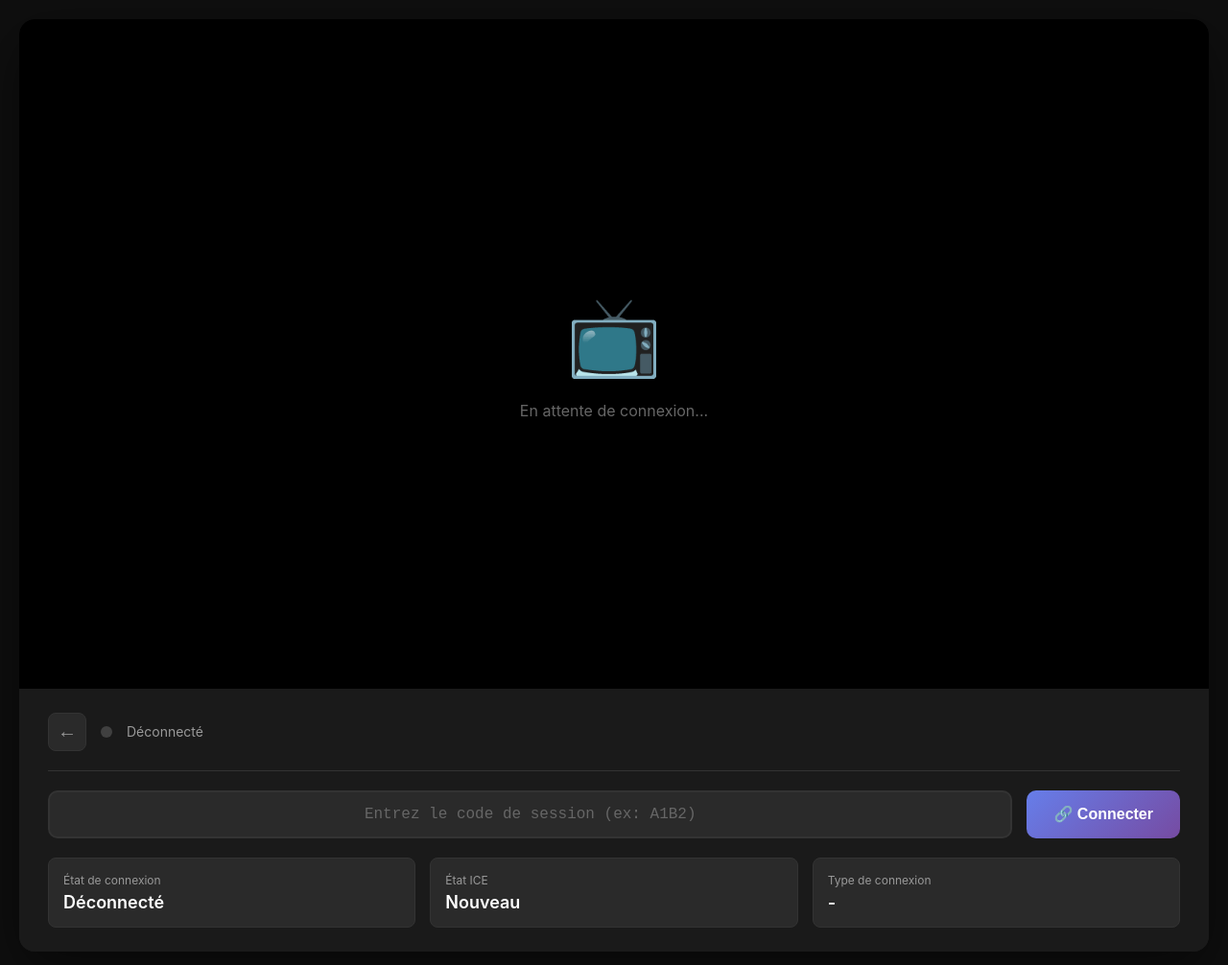
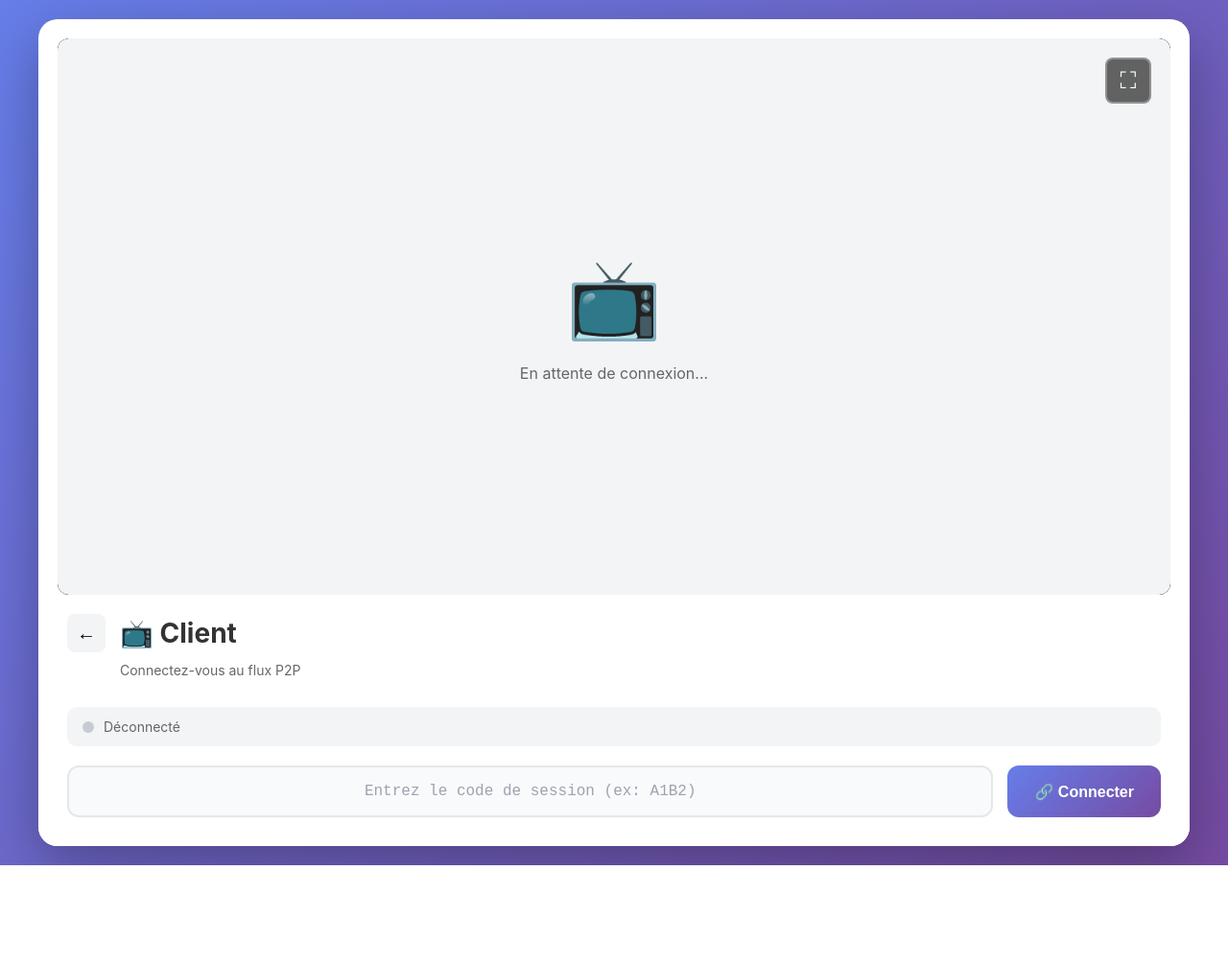
Before and after one commit to c4software/local-screen-sharing, a website: page public/receiver.html in a window 1280 px wide. Shown: the whole page at 96% size. After the commit the page ends 902 px from the top, so only its background shows below. Drawn offline with nearby package versions, Linux system fonts and the light colour scheme.

Commit message:
refactor: Redesign receiver UI with a modern theme, remove connection statistics, and add fullscreen support.

```diff
--- a/public/receiver.html
+++ b/public/receiver.html
@@ -14,7 +14,7 @@
 
         body {
             font-family: -apple-system, BlinkMacSystemFont, 'Segoe UI', Roboto, sans-serif;
-            background: #0f0f0f;
+            background: linear-gradient(135deg, #667eea 0%, #764ba2 100%);
             min-height: 100vh;
             display: flex;
             justify-content: center;
@@ -24,23 +24,26 @@
 
         .player-container {
             width: 100%;
-            max-width: 1400px;
-            background: #1a1a1a;
-            border-radius: 16px;
+            max-width: 1200px;
+            background: white;
+            border-radius: 20px;
             overflow: hidden;
-            box-shadow: 0 20px 60px rgba(0, 0, 0, 0.5);
+            box-shadow: 0 20px 60px rgba(0, 0, 0, 0.3);
         }
 
         .video-wrapper {
             position: relative;
             background: #000;
-            aspect-ratio: 16/9;
+            border-radius: 12px;
+            margin: 20px;
+            overflow: hidden;
         }
 
         video {
             width: 100%;
             height: 100%;
             display: block;
+            border-radius: 12px;
         }
 
         .placeholder {
@@ -51,6 +54,8 @@
             justify-content: center;
             align-items: center;
             color: #666;
+            background: #f3f4f6;
+            border-radius: 12px;
         }
 
         .placeholder.hidden {
@@ -63,48 +68,59 @@
         }
 
         .controls {
-            background: #1a1a1a;
-            padding: 25px 30px;
+            background: white;
+            padding: 0 30px 30px 30px;
         }
 
         .header {
             display: flex;
             align-items: center;
             gap: 15px;
-            margin-bottom: 20px;
-            padding-bottom: 20px;
-            border-bottom: 1px solid #333;
+            margin-bottom: 10px;
         }
 
         .back-btn {
-            background: #2a2a2a;
-            border: 1px solid #333;
+            background: #f3f4f6;
+            border: none;
             border-radius: 8px;
             width: 40px;
             height: 40px;
             font-size: 20px;
-            color: #999;
             cursor: pointer;
             transition: all 0.3s ease;
         }
 
         .back-btn:hover {
-            background: #333;
-            color: #fff;
+            background: #e5e7eb;
+        }
+
+        h1 {
+            color: #333;
+            font-size: 28px;
+        }
+
+        .subtitle {
+            color: #666;
+            margin-bottom: 30px;
+            font-size: 14px;
+            margin-left: 55px;
         }
 
         .status-bar {
             display: flex;
             align-items: center;
-            gap: 15px;
-            flex: 1;
+            gap: 10px;
+            background: #f3f4f6;
+            padding: 12px 16px;
+            border-radius: 10px;
+            margin-bottom: 20px;
         }
 
         .status-indicator {
             width: 12px;
             height: 12px;
             border-radius: 50%;
-            background: #666;
+            background: #9ca3af;
             animation: pulse 2s ease-in-out infinite;
         }
 
@@ -129,7 +145,7 @@
         }
 
         .status-text {
-            color: #999;
+            color: #666;
             font-size: 14px;
         }
 
@@ -144,16 +160,15 @@
         .input-group {
             display: flex;
             gap: 15px;
-            margin-bottom: 20px;
         }
 
         input {
             flex: 1;
-            padding: 14px 18px;
-            background: #2a2a2a;
-            border: 2px solid #333;
-            border-radius: 10px;
-            color: white;
+            padding: 16px;
+            background: #f9fafb;
+            border: 2px solid #e5e7eb;
+            border-radius: 12px;
+            color: #333;
             font-size: 16px;
             text-transform: uppercase;
             letter-spacing: 4px;
@@ -165,19 +180,19 @@
         input:focus {
             outline: none;
             border-color: #667eea;
-            background: #333;
+            background: white;
         }
 
         input::placeholder {
-            color: #666;
+            color: #9ca3af;
             text-transform: none;
             letter-spacing: normal;
         }
 
         .btn {
-            padding: 14px 28px;
+            padding: 16px 28px;
             border: none;
-            border-radius: 10px;
+            border-radius: 12px;
             font-size: 16px;
             font-weight: 600;
             cursor: pointer;
@@ -199,30 +214,36 @@
             cursor: not-allowed;
         }
 
-        .stats {
-            display: grid;
-            grid-template-columns: repeat(auto-fit, minmax(200px, 1fr));
-            gap: 15px;
-            margin-top: 20px;
+        .fullscreen-btn {
+            position: absolute;
+            top: 20px;
+            right: 20px;
+            background: rgba(0, 0, 0, 0.6);
+            border: 2px solid rgba(255, 255, 255, 0.3);
+            border-radius: 8px;
+            width: 48px;
+            height: 48px;
+            font-size: 24px;
+            color: #fff;
+            cursor: pointer;
+            transition: all 0.3s ease;
+            backdrop-filter: blur(10px);
+            z-index: 10;
         }
 
-        .stat-card {
-            background: #2a2a2a;
-            padding: 15px;
-            border-radius: 8px;
-            border: 1px solid #333;
+        .fullscreen-btn:hover {
+            background: rgba(102, 126, 234, 0.8);
+            border-color: rgba(255, 255, 255, 0.6);
+            transform: scale(1.1);
         }
 
-        .stat-label {
-            color: #999;
-            font-size: 12px;
-            margin-bottom: 5px;
+        .player-container:fullscreen {
+            max-width: none;
+            border-radius: 0;
         }
 
-        .stat-value {
-            color: #fff;
-            font-size: 18px;
-            font-weight: 600;
+        .player-container:fullscreen .controls {
+            display: none;
         }
     </style>
 </head>
@@ -235,15 +256,19 @@
                 <div class="placeholder-icon">📺</div>
                 <div>En attente de connexion...</div>
             </div>
+            <button id="fullscreenBtn" class="fullscreen-btn" title="Plein écran">⛶</button>
         </div>
 
         <div class="controls">
             <div class="header">
                 <button class="back-btn" onclick="window.location.href='/'">←</button>
-                <div class="status-bar">
-                    <div id="statusIndicator" class="status-indicator"></div>
-                    <div id="statusText" class="status-text">Déconnecté</div>
-                </div>
+                <h1>📺 Client</h1>
+            </div>
+            <p class="subtitle">Connectez-vous au flux P2P</p>
+
+            <div class="status-bar">
+                <div id="statusIndicator" class="status-indicator"></div>
+                <div id="statusText" class="status-text">Déconnecté</div>
             </div>
 
             <div class="input-group">
@@ -254,22 +279,6 @@
                        maxlength="4" />
                 <button id="connectBtn" class="btn btn-primary">🔗 Connecter</button>
             </div>
-
-            <div class="stats">
-                <div class="stat-card">
-                    <div class="stat-label">État de connexion</div>
-                    <div class="stat-value" id="connState">Déconnecté</div>
-                </div>
-                <div class="stat-card">
-                    <div class="stat-label">État ICE</div>
-                    <div class="stat-value" id="iceState">Nouveau</div>
-                </div>
-                <div class="stat-card">
-                    <div class="stat-label">Type de connexion</div>
-                    <div class="stat-value" id="candidateType">-</div>
-                </div>
-
-            </div>
         </div>
     </div>
 
@@ -277,7 +286,6 @@
     <script>
         let pc = null;
         let socket = null;
-        let statsInterval = null;
 
         const remoteVideo = document.getElementById('remoteVideo');
         const placeholder = document.getElementById('placeholder');
@@ -290,10 +298,6 @@
             statusIndicator.className = `status-indicator ${state}`;
             statusText.className = `status-text ${state}`;
             statusText.textContent = text;
-        }
-
-        function updateStats() {
-            // Stats disponibles via les indicateurs visuels
         }
 
         async function connect() {
@@ -322,21 +326,11 @@
                         remoteVideo.srcObject = event.streams[0];
                         placeholder.classList.add('hidden');
                         updateStatus('connected', 'Connecté - Flux P2P actif');
-
-                        // Mettre à jour les stats (avec gestion de l'intervalle)
-                        if (!statsInterval) {
-                            statsInterval = setInterval(updateStats, 1000);
-                        }
                     };
 
                     pc.onicecandidate = (e) => {
                         if (e.candidate) {
                             console.log('ICE Candidate:', e.candidate.type);
-
-                            if (e.candidate.type) {
-                                document.getElementById('candidateType').textContent = e.candidate.type;
-                            }
-
                             socket.emit('send-ice-candidate', {
                                 sessionCode,
                                 candidate: e.candidate
@@ -346,7 +340,7 @@
 
                     pc.oniceconnectionstatechange = () => {
                         const state = pc.iceConnectionState;
-                        document.getElementById('iceState').textContent = state;
+                        console.log('État ICE:', state);
 
                         if (state === 'connected' || state === 'completed') {
                             updateStatus('connected', '✅ Connexion P2P établie');
@@ -359,7 +353,7 @@
 
                     pc.onconnectionstatechange = () => {
                         const state = pc.connectionState;
-                        document.getElementById('connState').textContent = state;
+                        console.log('État connexion:', state);
 
                         if (state === 'disconnected' || state === 'failed' || state === 'closed') {
                             updateStatus('', 'Déconnecté');
@@ -414,10 +408,6 @@
         }
 
         function cleanup() {
-            if (statsInterval) {
-                clearInterval(statsInterval);
-                statsInterval = null;
-            }
             if (pc) {
                 pc.close();
                 pc = null;
@@ -426,7 +416,6 @@
                 socket.disconnect();
                 socket = null;
             }
-
         }
 
         connectBtn.addEventListener('click', connect);
@@ -434,8 +423,43 @@
             if (e.key === 'Enter') connect();
         });
 
+        // Gestion du plein écran
+        const fullscreenBtn = document.getElementById('fullscreenBtn');
+        const playerContainer = document.querySelector('.player-container');
+
+        fullscreenBtn.addEventListener('click', () => {
+            if (!document.fullscreenElement) {
+                playerContainer.requestFullscreen().catch(err => {
+                    console.error('Erreur plein écran:', err);
+                });
+            } else {
+                document.exitFullscreen();
+            }
+        });
+
+        // Mettre à jour l'icône du bouton selon l'état
+        document.addEventListener('fullscreenchange', () => {
+            if (document.fullscreenElement) {
+                fullscreenBtn.textContent = '⛶';
+            } else {
+                fullscreenBtn.textContent = '⛶';
+            }
+        });
+
+        // Support des touches clavier (F pour fullscreen, Escape pour sortir)
+        document.addEventListener('keydown', (e) => {
+            if (e.key === 'f' || e.key === 'F') {
+                if (!document.fullscreenElement) {
+                    playerContainer.requestFullscreen().catch(err => {
+                        console.error('Erreur plein écran:', err);
+                    });
+                }
+            }
+        });
+
         console.log('%c✅ CLIENT P2P', 'color: green; font-size: 16px; font-weight: bold;');
         console.log('Entrez le code de session pour vous connecter');
+        console.log('Astuce: Appuyez sur F pour passer en plein écran');
     </script>
 </body>
 
```
